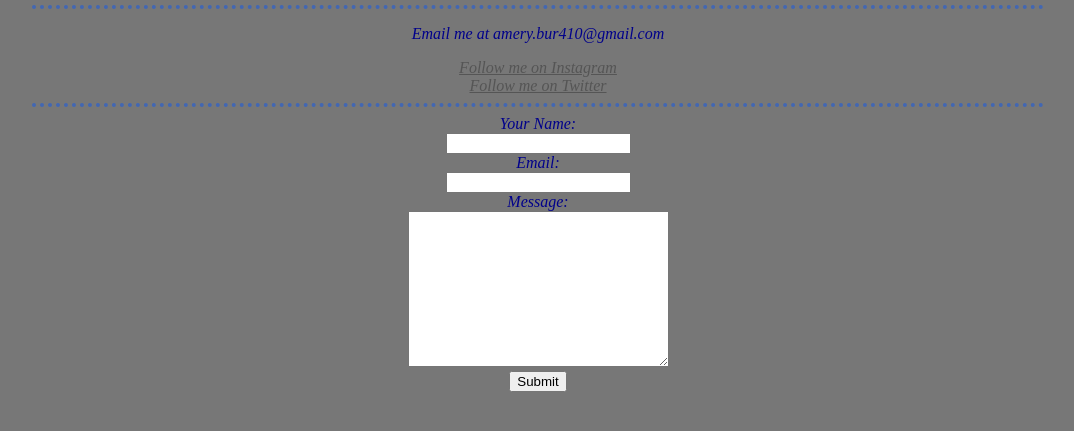
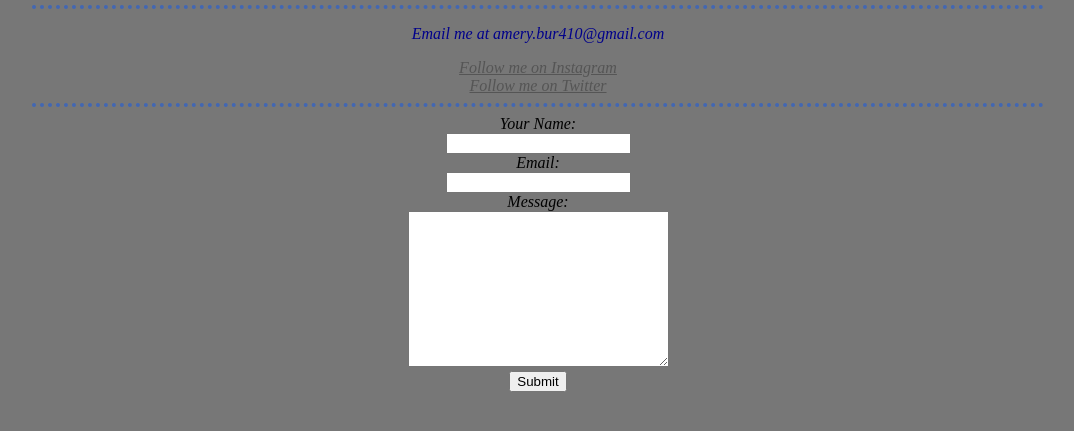
Before and after one commit to dannfirefight322/DanielsPhotography, a plain HTML site: page Contact.html in a window 1280 px wide. Shown: the part 267-698 px from the top of the page, without its empty margins (102-1176 px from the left). Drawn offline with Linux system fonts and the light colour scheme.

Commit message:
Update style.css

```diff
--- a/css/style.css
+++ b/css/style.css
@@ -12,7 +12,7 @@ h2   {color: #555555;
       font-style: italic;}
 p    {color: #00008B;
       font-style: italic;}
-label {color: #00008B;
+label {color: #55555;
       font-style: italic;}
 .images {border-radius: 5%;
 transition:transform .2s;
```
